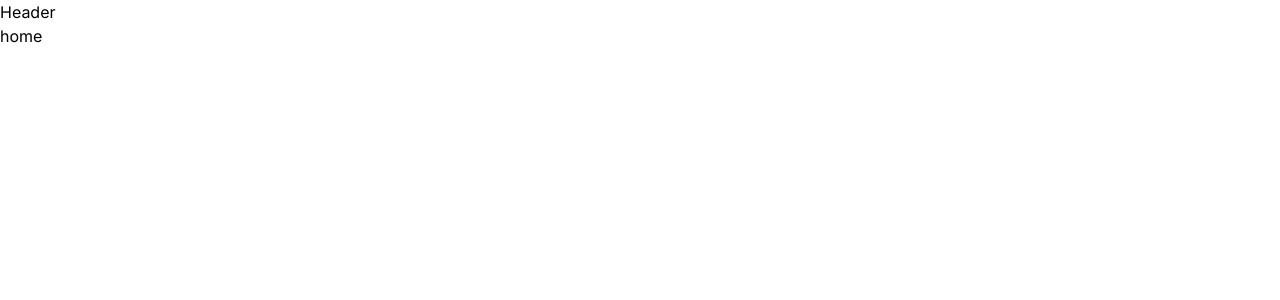
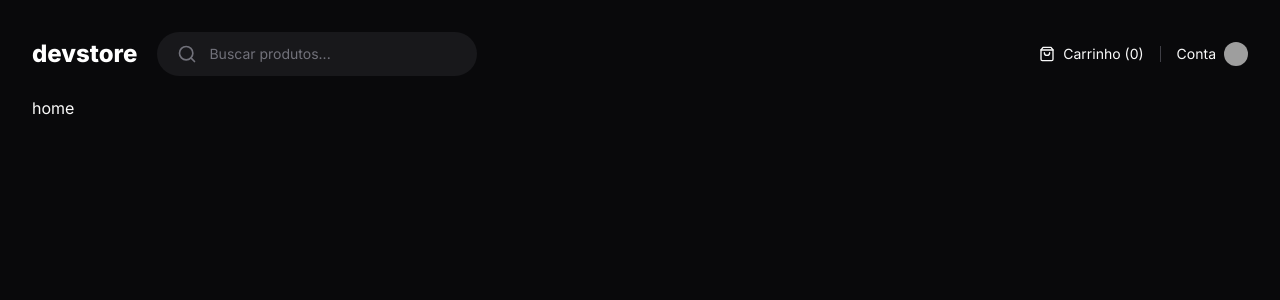
Before and after one commit to ivanvinicius/dev-store, a Next.js app: page / in a window 1280 px wide. Shown: the top 300 px of the page. Built offline with nearby package versions, Linux system fonts and the light colour scheme; grey boxes are pictures that could not be loaded.

Commit message:
:sparkles: criando hearder

```diff
--- a/next.config.mjs
+++ b/next.config.mjs
@@ -1,4 +1,13 @@
 /** @type {import('next').NextConfig} */
-const nextConfig = {};
+const nextConfig = {
+  images: {
+    remotePatterns: [
+      {
+        protocol: 'https',
+        hostname: 'github.com',
+      },
+    ],
+  },
+}
 
-export default nextConfig;
+export default nextConfig
--- a/package.json
+++ b/package.json
@@ -9,6 +9,7 @@
     "lint": "next lint"
   },
   "dependencies": {
+    "lucide-react": "^0.330.0",
     "next": "14.1.0",
     "react": "^18",
     "react-dom": "^18"
--- a/src/app/(store)/layout.tsx
+++ b/src/app/(store)/layout.tsx
@@ -3,7 +3,7 @@
 
 export default function StoreLayout({ children }: LayoutType) {
   return (
-    <div>
+    <div className="grid-rows-app mx-auto grid min-h-screen w-full max-w-[1600px] gap-5 p-8 ">
       <Header />
       {children}
     </div>
--- a/src/app/layout.tsx
+++ b/src/app/layout.tsx
@@ -13,7 +13,7 @@
 export default function RootLayout({ children }: LayoutType) {
   return (
     <html lang="pt-BR" className={inter.variable}>
-      <body>{children}</body>
+      <body className="bg-zinc-950 text-zinc-50 antialiased">{children}</body>
     </html>
   )
 }
--- a/src/components/header.tsx
+++ b/src/components/header.tsx
@@ -1,9 +1,45 @@
-// interface Props { }
+import { Search, ShoppingBag } from 'lucide-react'
+import Image from 'next/image'
+import Link from 'next/link'
 
 export function Header() {
   return (
-    <header>
-      <span>Header</span>
+    <header className="flex items-center justify-between">
+      <div className="flex items-center gap-5">
+        <Link className="text-2xl font-extrabold text-white" href={'/'}>
+          devstore
+        </Link>
+
+        <form className="flex w-80 items-center gap-3 rounded-full bg-zinc-900 px-5 py-3 ring-zinc-700">
+          <Search className="h-5 w-5 text-zinc-500" />
+
+          <input
+            className="flex-1  bg-transparent text-sm outline-none placeholder:text-zinc-500"
+            placeholder="Buscar produtos..."
+          />
+        </form>
+      </div>
+
+      <div className="flex items-center gap-4 ">
+        <div className="flex items-center gap-2">
+          <ShoppingBag className="h-4 w-4" />
+          <span className="text-sm">Carrinho (0)</span>
+        </div>
+
+        <div className="h-4 w-px bg-zinc-700" />
+
+        <Link className="flex items-center gap-2  hover:underline" href={'/'}>
+          <span className="text-sm">Conta</span>
+
+          <Image
+            className="h-6 w-6 rounded-full"
+            src="https://github.com/ivanvinicius.png"
+            alt=""
+            width={24}
+            height={24}
+          />
+        </Link>
+      </div>
     </header>
   )
 }
--- a/tailwind.config.ts
+++ b/tailwind.config.ts
@@ -1,18 +1,22 @@
-import type { Config } from "tailwindcss";
+import type { Config } from 'tailwindcss'
 
 const config: Config = {
   content: [
-    "./src/pages/**/*.{js,ts,jsx,tsx,mdx}",
-    "./src/components/**/*.{js,ts,jsx,tsx,mdx}",
-    "./src/app/**/*.{js,ts,jsx,tsx,mdx}",
+    './src/pages/**/*.{js,ts,jsx,tsx,mdx}',
+    './src/components/**/*.{js,ts,jsx,tsx,mdx}',
+    './src/app/**/*.{js,ts,jsx,tsx,mdx}',
   ],
   theme: {
-    extend: {},
+    extend: {
+      gridTemplateRows: {
+        app: 'min-content max-content',
+      },
+    },
 
     fontFamily: {
-      sans: 'var(--font-inter)'
-    }
+      sans: 'var(--font-inter)',
+    },
   },
   plugins: [],
-};
-export default config;
+}
+export default config
```
Also changed, not shown: 1 other file (tests, documents, lock files or other folders).
